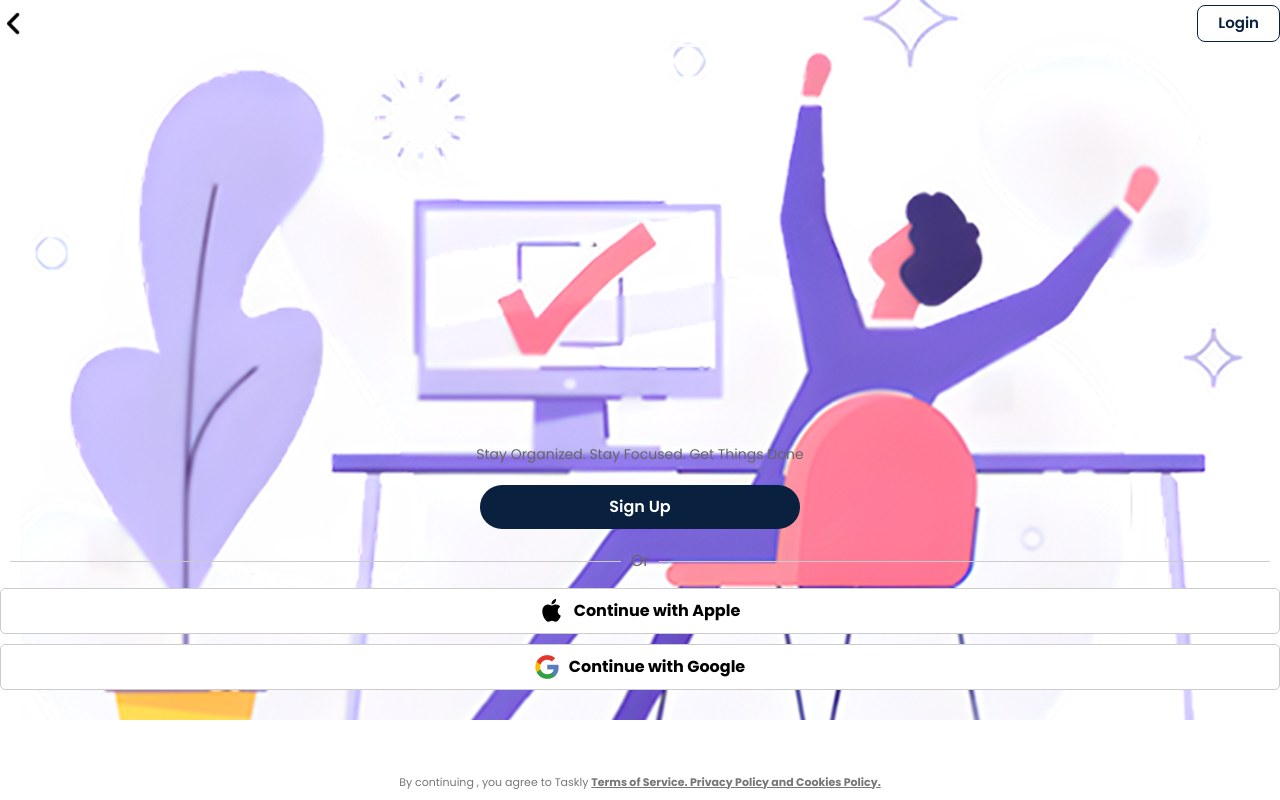
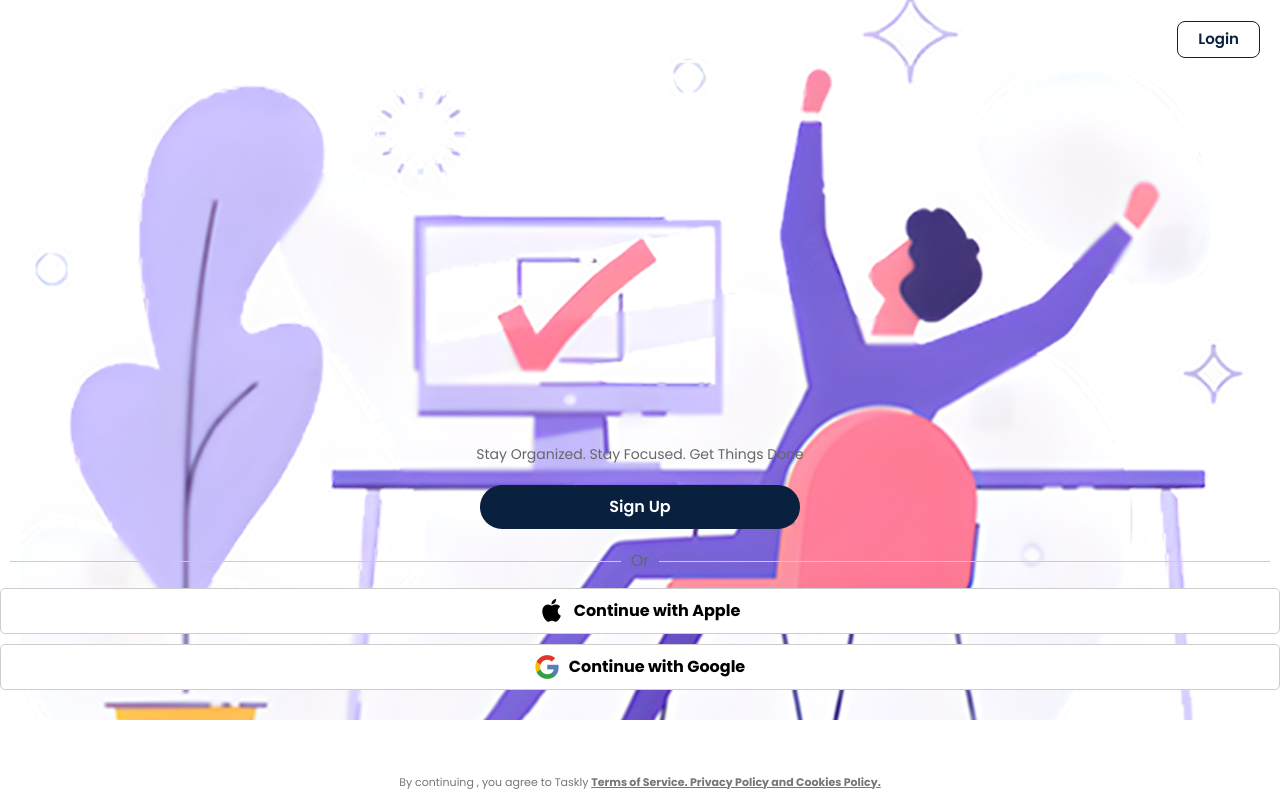
Before and after one commit to TeeboiCode/Todo-list, a Vue app: page /presignup in a window 1280 px wide. Built offline with nearby package versions, Linux system fonts and the light colour scheme.

Commit message:
Edited PresignUp.vue component and Adproject component container padding

```diff
--- a/src/components/AdsProject.vue
+++ b/src/components/AdsProject.vue
@@ -1,5 +1,5 @@
 <template>
-  <div class="container">
+  <div class="container p-0">
     <div v-if="!showPreSignUp" class="container2">
       <div class="advert-button">
         <div class="back-btn" v-if="imgIndex !== 0" @click="prevImage">
@@ -140,7 +140,7 @@ export default {
 </script>
 
 <style scoped>
-.container {
+.container2 {
   padding: 10px 16px;
 }
 .advert-button {
--- a/src/components/PreSignup.vue
+++ b/src/components/PreSignup.vue
@@ -1,18 +1,18 @@
 <template>
-  <div>
+  <div class="preSignUp-container">
     <Preloader :isLoading="isLoading" />
     <div class="container-fluid">
       <div class="login-box">
         <!-- Header -->
         <div class="header">
-          <div class="back-btn" @click="$emit('back')">
+          <!-- <div class="back-btn" @click="$emit('back')">
             <img
               src="../assets/back-arrow-icon.png"
               width="28"
               height="25"
               alt=""
             />
-          </div>
+          </div> -->
           <button class="login-btn" @click="$router.push('/login')">
             Login
           </button>
@@ -100,12 +100,13 @@ export default {
   margin: 0;
   padding: 0;
   overflow-x: hidden;
+  padding: 16px 20px;
 }
 
 /* Header */
 .header {
   display: flex;
-  justify-content: space-between;
+  justify-content: end;
   align-items: center;
   padding: 5px 0;
 }
@@ -276,13 +277,13 @@ export default {
     margin-left: -20px;
   }
 
-  .login-btn {
+  /* .login-btn {
     margin-right: -20px;
-  }
+  } */
 
-  .container-fluid {
-    padding: 0 20px;
-  }
+  /* .container-fluid {
+    padding: 16px 20px;
+  } */
 }
 
 @media (min-height: 700px) {
```
